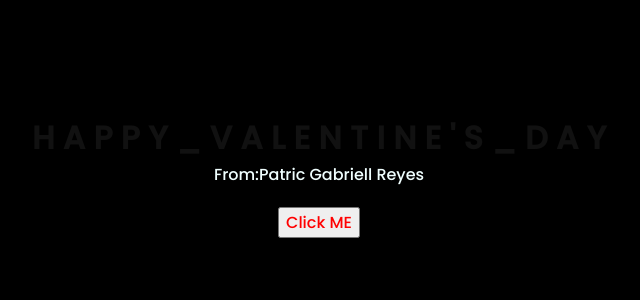
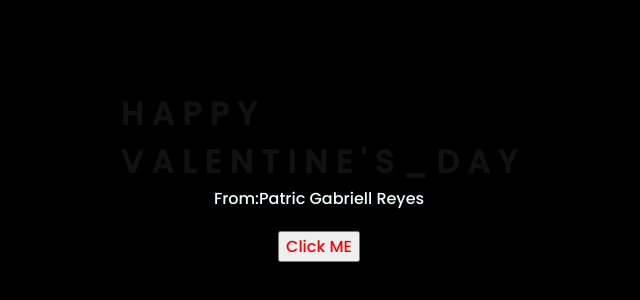
Before and after one commit to pat-ric/patty, a plain HTML site: page index.html in a window 1280 px wide. Shown: the part 232-532 px from the top of the page, without its empty margins (329-969 px from the left). Drawn offline with Linux system fonts and the light colour scheme.

Commit message:
Update index.html

```diff
--- a/index.html
+++ b/index.html
@@ -17,7 +17,7 @@
         <span>P</span>
         <span>P</span>
         <span>Y</span>
-        <span>_ </span>
+        <br>
         <span>V</span>
         <span>A</span>
         <span>L</span>
```
